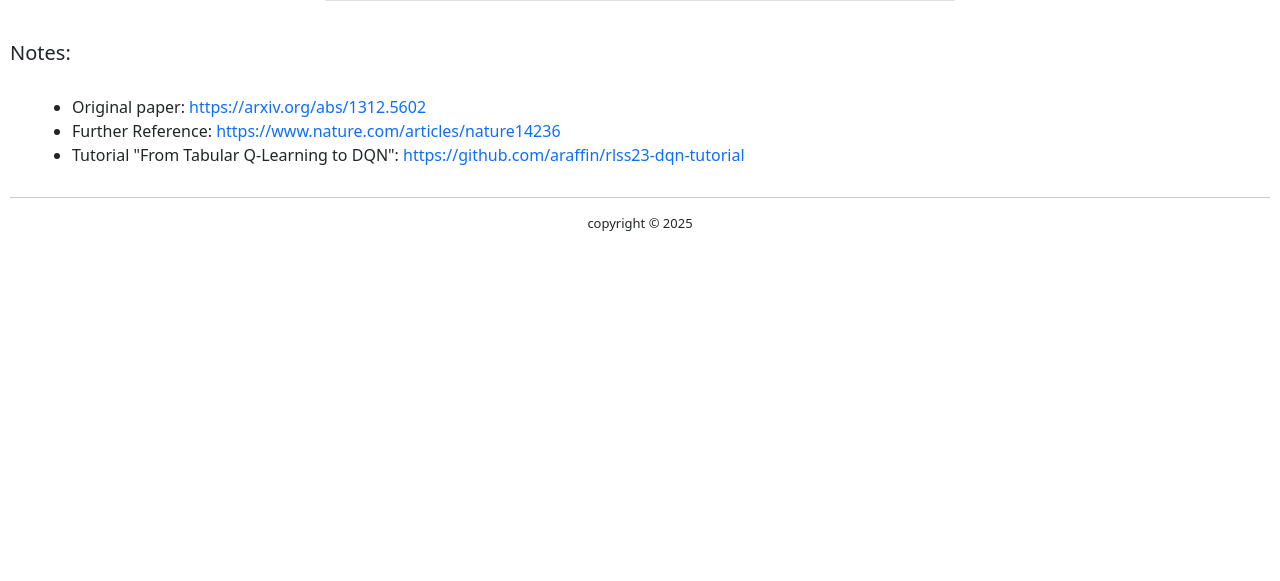
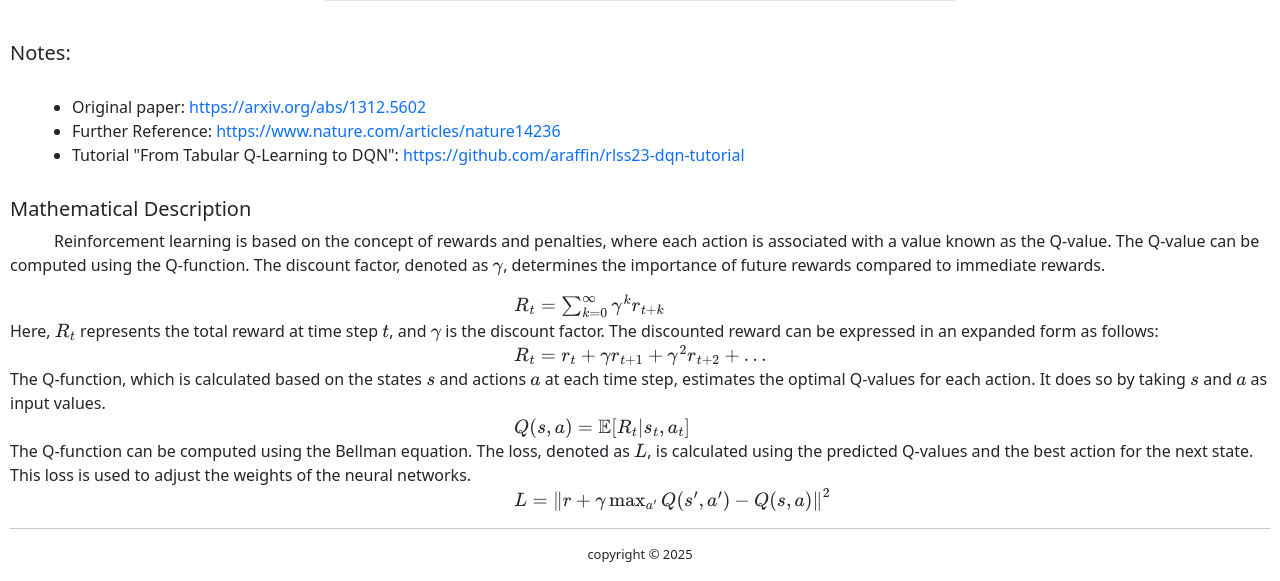
Before and after one commit to einstein2306/Cartpole-game, a Flask app: page /Algorithm in a window 1280 px wide. Shown: the part 557-1138 px from the top of the page. Before the commit the page ends 788 px from the top, so only its background shows below. Run offline with Flask 3, Linux system fonts and the light colour scheme.

Commit message:
added mathematical formulae

```diff
--- a/CartPole-Balancer/templates/algorithm.html
+++ b/CartPole-Balancer/templates/algorithm.html
@@ -3,10 +3,13 @@
 <head>
     <link href="https://cdn.jsdelivr.net/npm/bootstrap@5.3.3/dist/css/bootstrap.min.css" rel="stylesheet" integrity="sha384-QWTKZyjpPEjISv5WaRU9OFeRpok6YctnYmDr5pNlyT2bRjXh0JMhjY6hW+ALEwIH" crossorigin="anonymous">
     <script src="https://cdn.jsdelivr.net/npm/bootstrap@5.3.3/dist/js/bootstrap.bundle.min.js" integrity="sha384-YvpcrYf0tY3lHB60NNkmXc5s9fDVZLESaAA55NDzOxhy9GkcIdslK1eN7N6jIeHz" crossorigin="anonymous"></script>
+
     <link href="/static/css/algorithm.css" rel="stylesheet">
     <meta charset="UTF-8">
     <meta name="viewport" content="width=device-width, initial-scale=1.0">
     <title>Algorithm</title>
+    <script src="https://polyfill.io/v3/polyfill.min.js?features=es6"></script>
+    <script id="MathJax-script" async src="https://cdn.jsdelivr.net/npm/mathjax@3/es5/tex-mml-chtml.js"></script>
 </head>
 <body>
     <h1>DQN Algorithm</h1>
@@ -67,9 +70,28 @@
         <li>Further Reference: <a href="https://www.nature.com/articles/nature14236" style="text-decoration: none;">https://www.nature.com/articles/nature14236</a></li>
         <li>Tutorial "From Tabular Q-Learning to DQN":  <a href="https://github.com/araffin/rlss23-dqn-tutorial" style="text-decoration:none">https://github.com/araffin/rlss23-dqn-tutorial</a></li>
     </ul>
+    <div>
+        <h5>Mathematical Description</h5>
+        <p style="text-indent:44px;">Reinforcement learning is based on the concept of rewards and penalties, where each action is associated with a value known as the Q-value. The Q-value can be computed using the Q-function. The discount factor, denoted as \( \gamma \), determines the importance of future rewards compared to immediate rewards.<br>
+            <div style="text-indent:40%;">
+                \( R_t = \sum_{k=0}^{\infty} \gamma^k r_{t+k} \)
+            </div>
+            Here, \( R_t \) represents the total reward at time step \( t \), and \( \gamma \) is the discount factor. The discounted reward can be expressed in an expanded form as follows:<br>
+            <div style="text-indent:40%;">
+                \( R_t = r_t + \gamma r_{t+1} + \gamma^2 r_{t+2} + \ldots \)
+            </div>
+            The Q-function, which is calculated based on the states \( s \) and actions \( a \) at each time step, estimates the optimal Q-values for each action. It does so by taking \( s \) and \( a \) as input values.<br>
+            <div style="text-indent:40%;">
+                \( Q(s, a) = \mathbb{E} [R_t | s_t, a_t] \)
+            </div>
+            The Q-function can be computed using the Bellman equation. The loss, denoted as \( L \), is calculated using the predicted Q-values and the best action for the next state. This loss is used to adjust the weights of the neural networks.<br>
+            <div style="text-indent:40%;">
+                \( L = \left\| r + \gamma \max_{a'} Q(s', a') - Q(s, a) \right\|^2 \)
+            </div>
+        </p>
+    </div>
 
     <hr>
-        <p style="text-align: center;font-size: small;">copyright &copy; 2025</p>
-
+    <p style="text-align: center;font-size: small;">copyright &copy; 2025</p>
 </body>
 </html>
```
